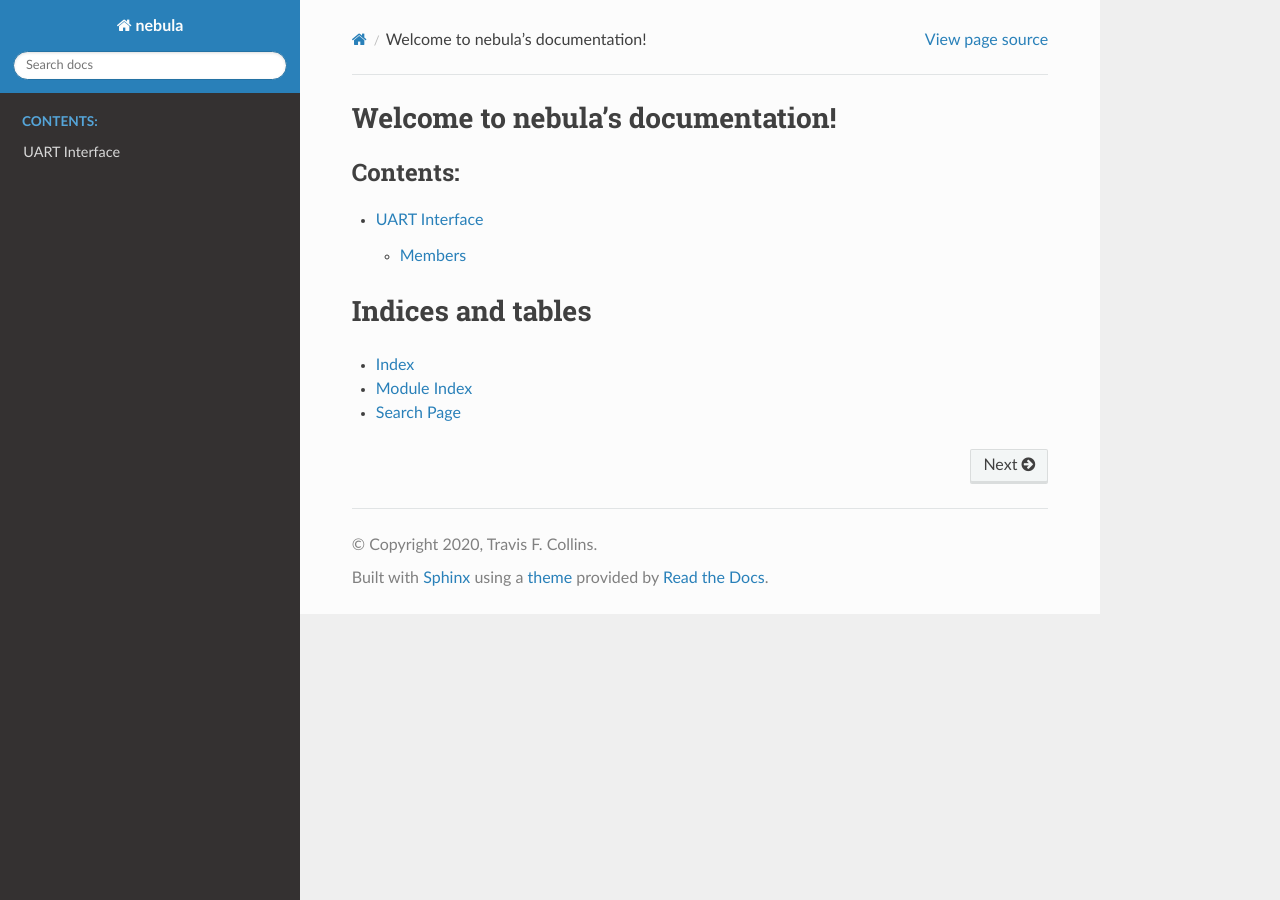
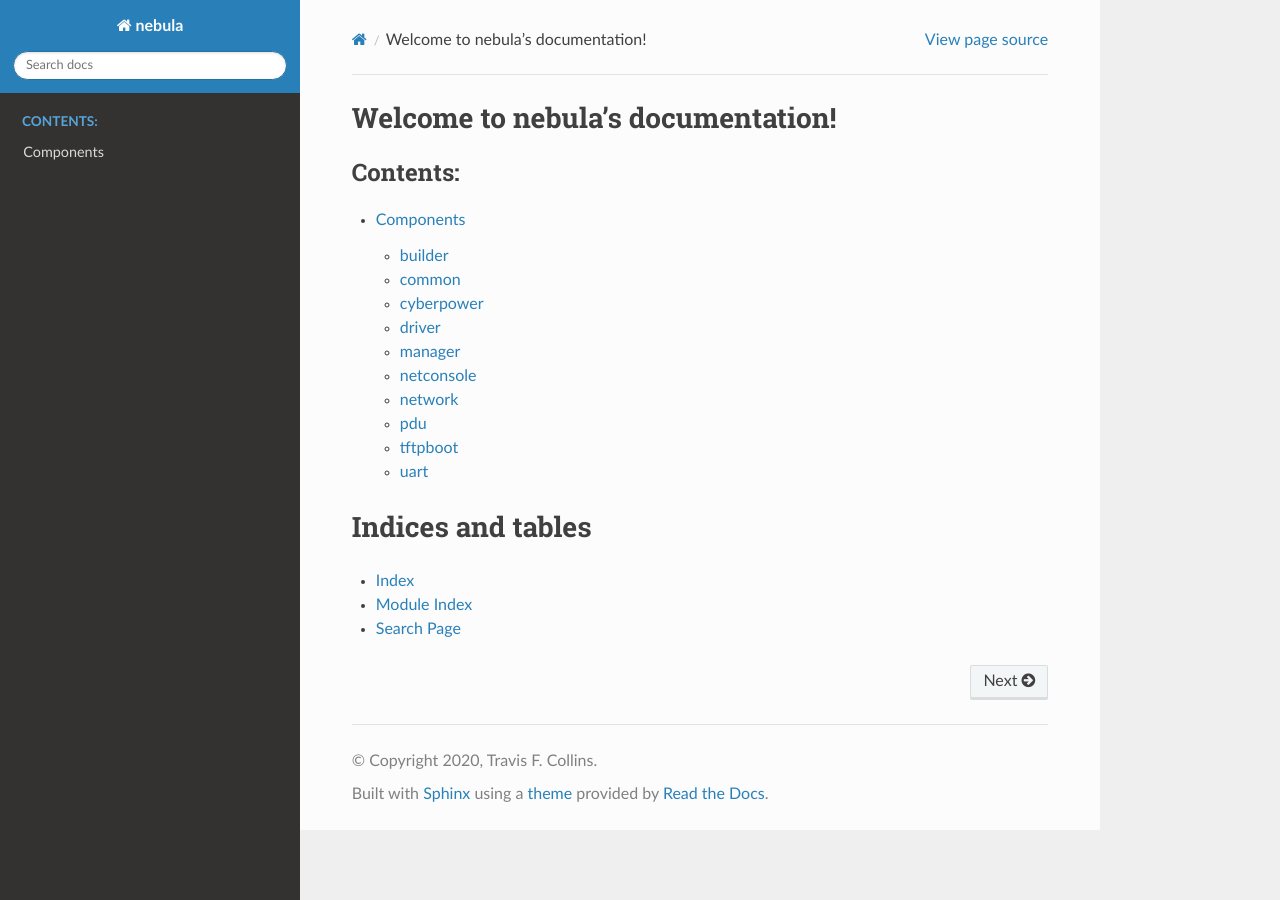
Before and after one commit to sdgtt/nebula, a Sphinx documentation site: the page built from doc/source/index.rst, in a window 1280 px wide. Built offline with Sphinx 7.4.7 and the Read the Docs theme 2.0.0, drawn with Linux system fonts in a browser that asks for light colours.

Commit message:
Add more doc to actual sphinx output
Signed-off-by: Travis F. Collins <travis.collins@analog.com>

```diff
--- /dev/null
+++ b/doc/source/core/index.rst
@@ -0,0 +1,18 @@
+Components
+====================
+
+
+
+
+.. toctree::
+
+   nebula.builder
+   nebula.common
+   nebula.cyberpower
+   nebula.driver
+   nebula.manager
+   nebula.netconsole
+   nebula.network
+   nebula.pdu
+   nebula.tftpboot
+   nebula.uart
--- a/doc/source/index.rst
+++ b/doc/source/index.rst
@@ -10,7 +10,7 @@ Welcome to nebula's documentation!
    :maxdepth: 2
    :caption: Contents:
 
-   uart
+   core/index
 
 
 
```
Also changed, not shown: doc/source/core/nebula.builder.rst (added, +7 -0 lines), doc/source/core/nebula.common.rst (added, +7 -0 lines), doc/source/core/nebula.cyberpower.rst (added, +7 -0 lines), doc/source/core/nebula.driver.rst (added, +7 -0 lines), doc/source/core/nebula.manager.rst (added, +7 -0 lines), doc/source/core/nebula.netconsole.rst (added, +7 -0 lines), doc/source/core/nebula.network.rst (added, +7 -0 lines), doc/source/core/nebula.pdu.rst (added, +7 -0 lines), doc/source/core/nebula.tftpboot.rst (added, +7 -0 lines), doc/source/core/nebula.uart.rst (added, +7 -0 lines), 1 other file.
